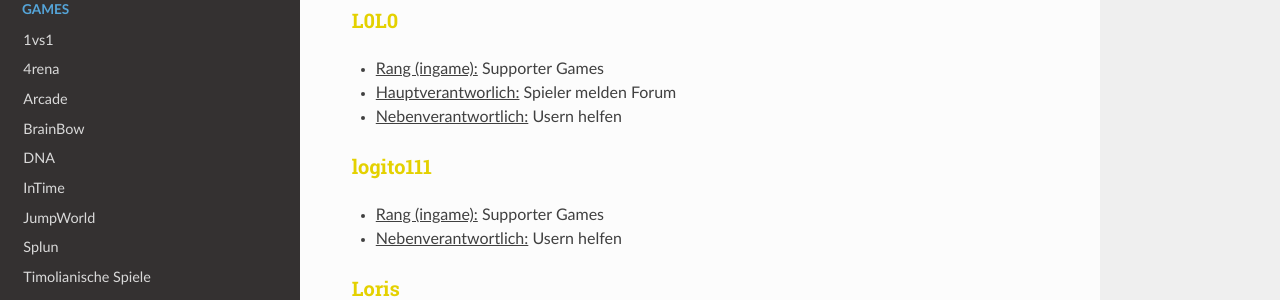
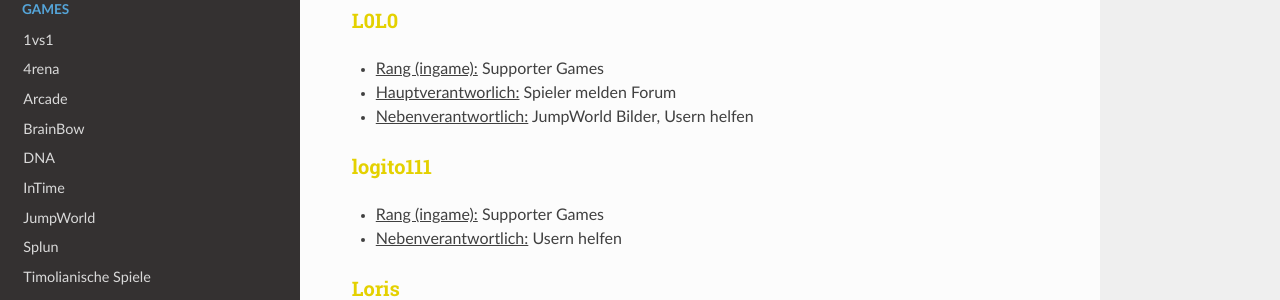
Before and after one commit to TimoliaDE/HowTo, an MkDocs documentation site: the page built from docs/ranks/team.md, in a window 1280 px wide and 900 px high, scrolled down 5802 px. Shown: the part 151-451 px from the top of the window. Built offline with MkDocs 1.6.1, drawn with Linux system fonts in a browser that asks for light colours; nearby versions of some CDN libraries; old or Windows-style settings are respelled for this version of MkDocs.

Commit message:
some changes

```diff
--- a/docs/ranks/team.md
+++ b/docs/ranks/team.md
@@ -196,7 +196,7 @@ Sie stehen für alle grundlegenden Fragen und Reports zur Verfügung und sind di
 ###<strong><span style="color:#E4D100">L0L0</span></strong>
 - <u>Rang (ingame):</u> Supporter Games
 - <u>Hauptverantworlich:</u> Spieler melden Forum
-- <u>Nebenverantwortlich:</u> Usern helfen
+- <u>Nebenverantwortlich:</u> JumpWorld Bilder, Usern helfen
 
 ###<strong><span style="color:#E4D100">logito111</span></strong>
 - <u>Rang (ingame):</u> Supporter Games
```
Also changed, not shown: docs/faq.md (+2 -0 lines).
